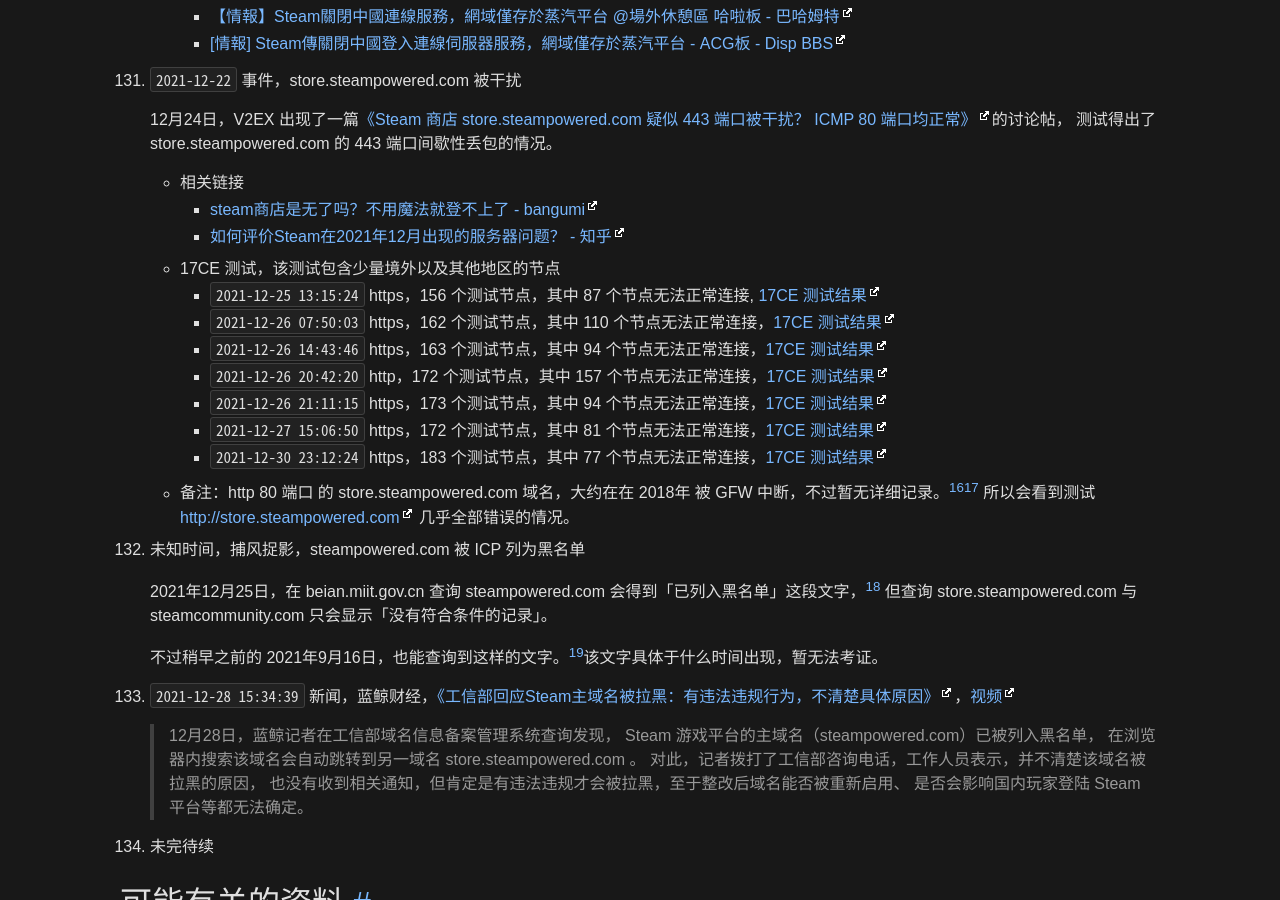
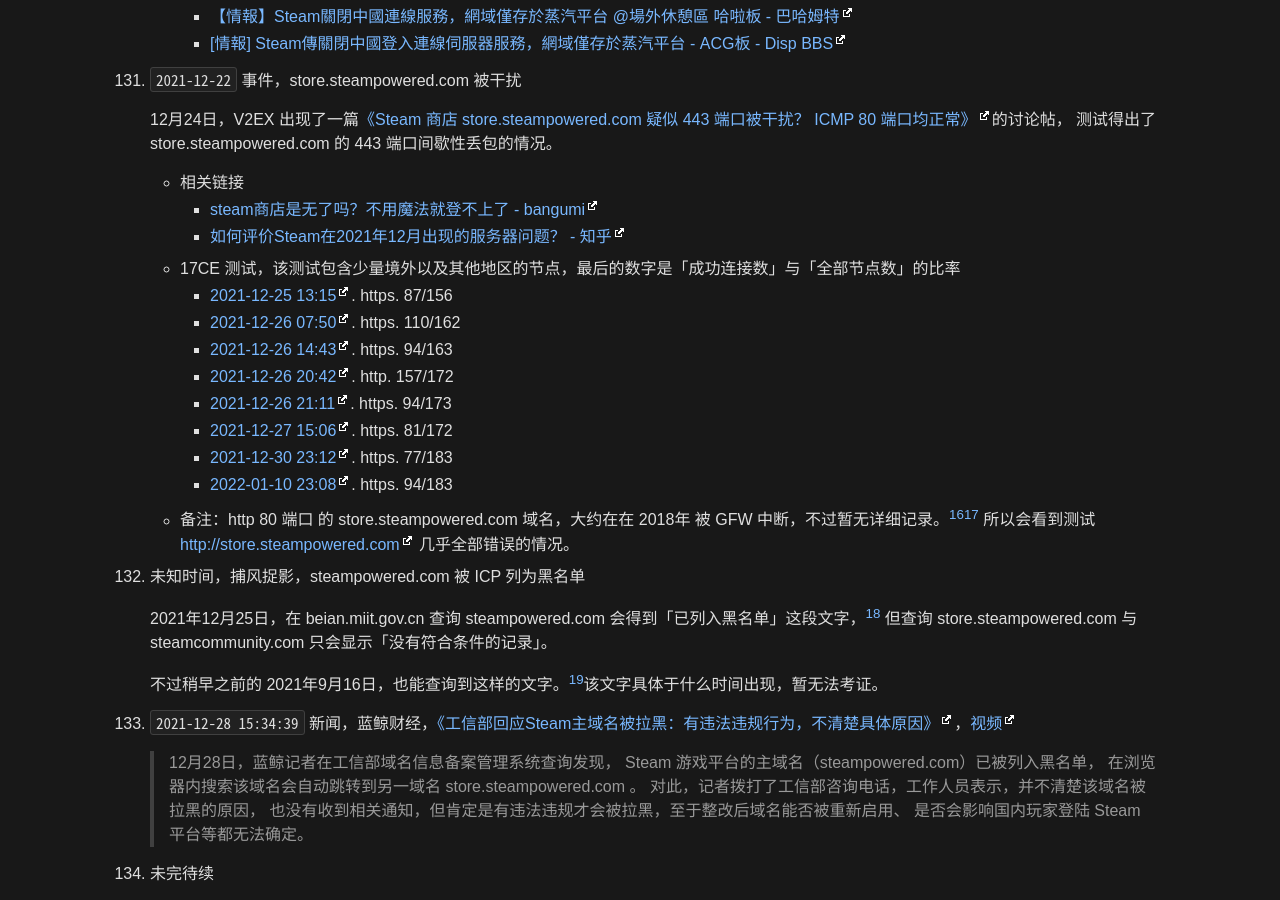
Before and after one commit to gledos/gledos.github.io, a Jekyll site: the page built from _posts/2018-07-12-wegame-steam.markdown, in a window 1280 px wide and 900 px high, scrolled down 17966 px. Built offline with Jekyll 4.4.1, drawn with Linux system fonts in a browser that asks for light colours; some of the changed text lies outside the part shown.

Commit message:
修改格式

```diff
--- a/_posts/2018-07-12-wegame-steam.markdown
+++ b/_posts/2018-07-12-wegame-steam.markdown
@@ -895,14 +895,15 @@
      + 相关链接
          + [steam商店是无了吗？不用魔法就登不上了 - bangumi](https://web.archive.org/web/20211225112051/https://bangumi.tv/group/topic/366787)
          + [如何评价Steam在2021年12月出现的服务器问题？ - 知乎](https://web.archive.org/web/20211225100853/https://www.zhihu.com/question/508242845)
-     + 17CE 测试，该测试包含少量境外以及其他地区的节点
-         + `2021-12-25 13:15:24` https，156 个测试节点，其中 87 个节点无法正常连接, [17CE 测试结果](https://web.archive.org/web/20211225051915/http://www.17ce.com/site/http/20211225_aa532ca0654111ec89545fe60f9332a6:1.html)
-         + `2021-12-26 07:50:03` https，162 个测试节点，其中 110 个节点无法正常连接，[17CE 测试结果](https://web.archive.org/web/20211226000141/http://www.17ce.com/site/http/20211226_6164171065dd11eca8ff613adab63e9c:1.html)
-         + `2021-12-26 14:43:46` https，163 个测试节点，其中 94 个节点无法正常连接，[17CE 测试结果](https://web.archive.org/web/20211226065812/http://www.17ce.com/site/http/20211226_2d258f80661711ec89545fe60f9332a6:1.html)
-         + `2021-12-26 20:42:20` http，172 个测试节点，其中 157 个节点无法正常连接，[17CE 测试结果](https://web.archive.org/web/20211226131526/http://www.17ce.com/site/http/20211226_4452de10664911ec89545fe60f9332a6:1.html)
-         + `2021-12-26 21:11:15` https，173 个测试节点，其中 94 个节点无法正常连接，[17CE 测试结果](https://web.archive.org/web/20211226141757/http://www.17ce.com/site/http/20211226_4ea390e0664d11ec89545fe60f9332a6:1.html)
-         + `2021-12-27 15:06:50` https，172 个测试节点，其中 81 个节点无法正常连接，[17CE 测试结果](https://web.archive.org/web/20211227070847/http://www.17ce.com/site/http/20211227_8ff992b066e311ec89545fe60f9332a6:1.html)
-         + `2021-12-30 23:12:24` https，183 个测试节点，其中 77 个节点无法正常连接，[17CE 测试结果](https://web.archive.org/web/20211230151656/http://www.17ce.com/site/http/20211230_e4d8a130698211eca8ff613adab63e9c:1.html)
+     + 17CE 测试，该测试包含少量境外以及其他地区的节点，最后的数字是「成功连接数」与「全部节点数」的比率
+         + [2021-12-25 13:15](https://web.archive.org/web/20211225051915/http://www.17ce.com/site/http/20211225_aa532ca0654111ec89545fe60f9332a6:1.html). https. 87/156
+         + [2021-12-26 07:50](https://web.archive.org/web/20211226000141/http://www.17ce.com/site/http/20211226_6164171065dd11eca8ff613adab63e9c:1.html). https. 110/162
+         + [2021-12-26 14:43](https://web.archive.org/web/20211226065812/http://www.17ce.com/site/http/20211226_2d258f80661711ec89545fe60f9332a6:1.html). https. 94/163
+         + [2021-12-26 20:42](https://web.archive.org/web/20211226131526/http://www.17ce.com/site/http/20211226_4452de10664911ec89545fe60f9332a6:1.html). http.  157/172
+         + [2021-12-26 21:11](https://web.archive.org/web/20211226141757/http://www.17ce.com/site/http/20211226_4ea390e0664d11ec89545fe60f9332a6:1.html). https. 94/173
+         + [2021-12-27 15:06](https://web.archive.org/web/20211227070847/http://www.17ce.com/site/http/20211227_8ff992b066e311ec89545fe60f9332a6:1.html). https. 81/172
+         + [2021-12-30 23:12](https://web.archive.org/web/20211230151656/http://www.17ce.com/site/http/20211230_e4d8a130698211eca8ff613adab63e9c:1.html). https. 77/183
+         + [2022-01-10 23:08](https://web.archive.org/web/20220110151604/http://www.17ce.com/site/http/20220110_1e03cfa0722711eca8ff613adab63e9c:1.html). https. 94/183
      + 备注：http 80 端口 的 store.steampowered.com 域名，大约在在 2018年 被 GFW 中断，不过暂无详细记录。[^itdog][^lusongsong]
        所以会看到测试 <http://store.steampowered.com> 几乎全部错误的情况。
 
```
